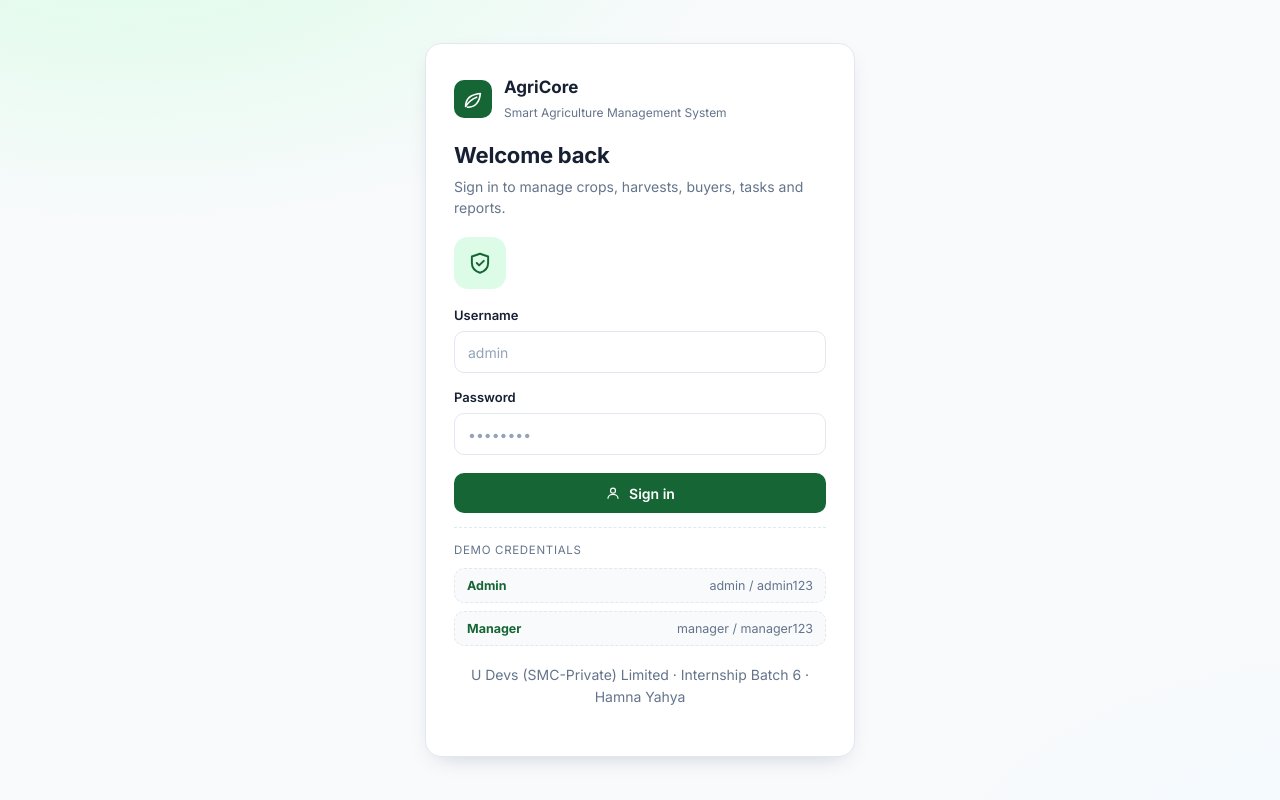
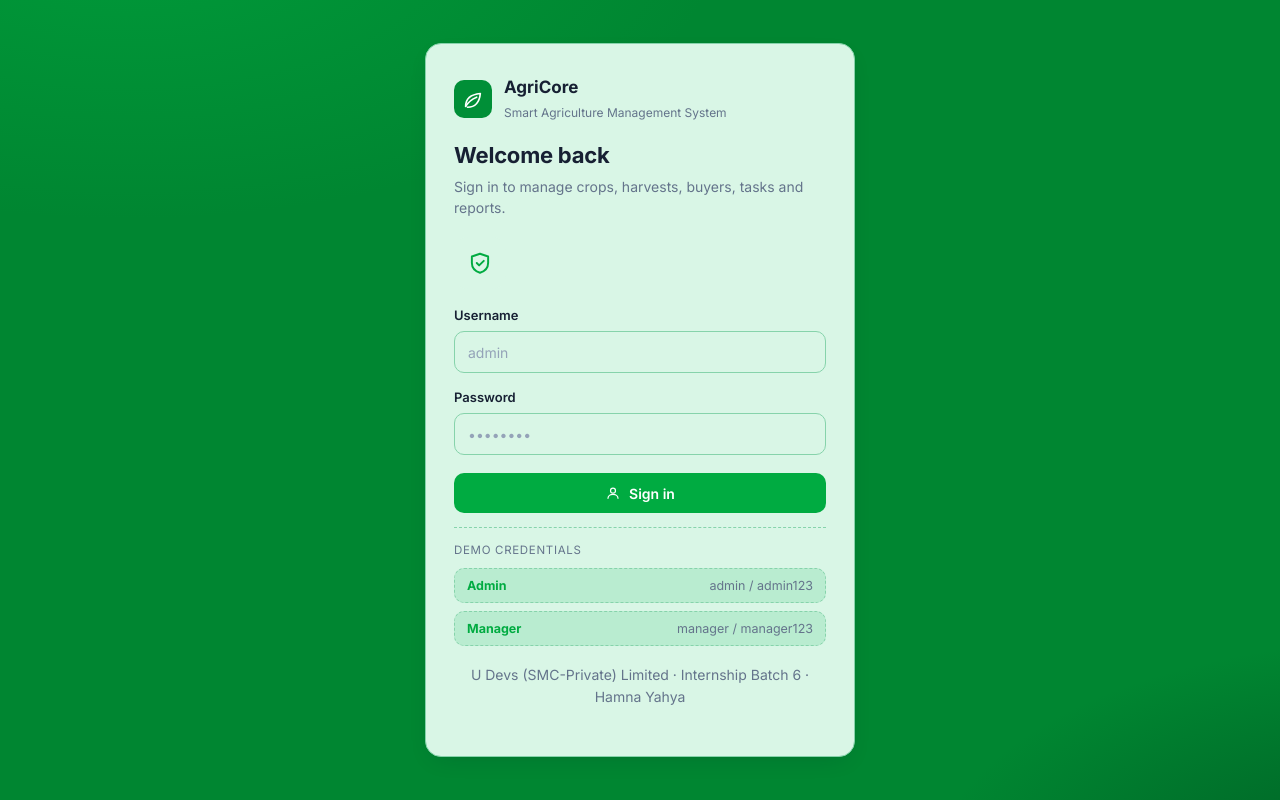
Before and after one commit to hamnayahya416-sketch/agriculture-management-system, a React (Create React App) app: page /#/login in a window 1280 px wide. Built offline with nearby package versions, Linux system fonts and the light colour scheme.

Commit message:
style: apply green theme with agri-* tokens (Part A)

```diff
--- a/src/data/seedData.js
+++ b/src/data/seedData.js
@@ -38,8 +38,8 @@ export const SEED_ORDERS = [
 ];
 
 export const SEED_BUYERS = [
-  { id: "BYR-101", name: "Ayesha Khan", cnic: "3520244719832", imageBase64: avatarUrl("AK", "#166534"), cropId: 1, quantity: 500, date: monthOffsetIso(0, 12) },
-  { id: "BYR-102", name: "Bilal Ahmed", cnic: "4210198765435", imageBase64: avatarUrl("BA", "#0284c7"), cropId: 3, quantity: 300, date: monthOffsetIso(0, 15) },
+  { id: "BYR-101", name: "Ayesha Khan", cnic: "3520244719832", imageBase64: avatarUrl("AK", "#00AB41"), cropId: 1, quantity: 500, date: monthOffsetIso(0, 12) },
+  { id: "BYR-102", name: "Bilal Ahmed", cnic: "4210198765435", imageBase64: avatarUrl("BA", "#008631"), cropId: 3, quantity: 300, date: monthOffsetIso(0, 15) },
   { id: "BYR-103", name: "Sana Iqbal", cnic: "6110155667789", imageBase64: avatarUrl("SI", "#7c3aed"), cropId: 6, quantity: 450, date: dayOffsetIso(-3) },
 ];
 
--- a/src/expenses/ExpenseCategoryChart.js
+++ b/src/expenses/ExpenseCategoryChart.js
@@ -12,7 +12,7 @@ import { selectExpenseItems } from "../store/selectors/entitySelectors";
 import Card from "../common/Card";
 import { formatMoney } from "../utils/formatters";
 
-const COLORS = ["#166534", "#0EA5E9", "#F59E0B", "#7C3AED", "#DC2626", "#059669", "#64748B", "#DB2777"];
+const COLORS = ["#00AB41", "#006B2A", "#F59E0B", "#7C3AED", "#DC2626", "#0F766E", "#64748B", "#DB2777"];
 
 export const selectExpenseByCategory = createSelector([selectExpenseItems], (expenses) => {
   const totals = {};
--- a/src/harvest/HarvestChart.js
+++ b/src/harvest/HarvestChart.js
@@ -28,14 +28,14 @@ export default function HarvestChart() {
             <Bar
               dataKey="harvest"
               name="Harvested (kg)"
-              fill="#166534"
+              fill="#00AB41"
               radius={[6, 6, 0, 0]}
               isAnimationActive={false}
             />
             <Bar
               dataKey="sales"
               name="Sold (kg)"
-              fill="#0EA5E9"
+              fill="#006B2A"
               radius={[6, 6, 0, 0]}
               isAnimationActive={false}
             />
--- a/src/harvest/OrderStatusChart.js
+++ b/src/harvest/OrderStatusChart.js
@@ -12,9 +12,9 @@ import Card from "../common/Card";
 
 const COLORS = {
   Pending: "#F59E0B",
-  Processing: "#0EA5E9",
+  Processing: "#0F766E",
   Packed: "#7C3AED",
-  Delivered: "#166534",
+  Delivered: "#008631",
   Cancelled: "#DC2626",
 };
 
--- a/src/harvest/OrdersTimelineChart.js
+++ b/src/harvest/OrdersTimelineChart.js
@@ -38,7 +38,7 @@ export default function OrdersTimelineChart() {
               yAxisId="left"
               dataKey="revenue"
               name="Revenue ($)"
-              fill="#166534"
+              fill="1166534"
               radius={[6, 6, 0, 0]}
               isAnimationActive={false}
             />
@@ -46,7 +46,7 @@ export default function OrdersTimelineChart() {
               yAxisId="right"
               dataKey="orders"
               name="Orders"
-              stroke="#F59E0B"
+              stroke="1F59E0B"
               strokeWidth={2.5}
               dot={{ r: 3 }}
               isAnimationActive={false}
--- a/src/index.css
+++ b/src/index.css
@@ -1,20 +1,28 @@
 /* =================================================================== tokens */
 :root {
-  --primary: #166534;
-  --primary-hover: #15803d;
-  --secondary: #22c55e;
-  --soft-green: #dcfce7;
-  --bg: #f8fafc;
-  --surface: #ffffff;
+  /* AgriCore green theme (Part A) — page, accent and surface tints */
+  --agri-bg: #008631;
+  --agri-accent: #00ab41;
+  --agri-accent-dark: #008f37;
+  --agri-accent-light: #d9f6e6;
+  --agri-tint: #b9ecd0;
+
+  --primary: var(--agri-accent);
+  --primary-hover: var(--agri-accent-dark);
+  --primary-text: #166534;
+  --secondary: var(--agri-accent);
+  --soft-green: var(--agri-accent-light);
+  --bg: var(--agri-bg);
+  --surface: var(--agri-accent-light);
   --text: #172033;
   --muted: #64748b;
-  --border: #e2e8f0;
+  --border: #86d3ab;
   --danger: #dc2626;
   --danger-soft: #fef2f2;
   --warning: #d97706;
   --warning-soft: #fffbeb;
-  --info: #0284c7;
-  --info-soft: #f0f9ff;
+  --info: #0f766e;
+  --info-soft: #e0f5f2;
   --violet: #7c3aed;
   --violet-soft: #f5f3ff;
 
@@ -141,8 +149,8 @@ strong {
 .sidebar {
   width: var(--sidebar-w);
   flex: 0 0 var(--sidebar-w);
-  background: var(--surface);
-  border-right: 1px solid var(--border);
+  background: var(--agri-accent);
+  border-right: 1px solid var(--agri-accent-dark);
   position: sticky;
   top: 0;
   height: 100vh;
@@ -167,7 +175,7 @@ strong {
   height: 38px;
   flex: 0 0 38px;
   border-radius: 10px;
-  background: var(--primary);
+  background: var(--agri-accent-dark);
   color: #fff;
   display: grid;
   place-items: center;
@@ -240,14 +248,14 @@ strong {
 }
 
 .nav-item:hover {
-  background: var(--bg);
+  background: var(--agri-accent-dark);
   color: var(--text);
 }
 
 .nav-item.is-active {
   background: var(--primary);
   color: #fff;
-  box-shadow: 0 8px 16px -10px rgba(22, 101, 52, 0.9);
+  box-shadow: 0 8px 16px -10px rgba(0, 143, 55, 0.9);
 }
 
 .nav-item.is-active svg {
@@ -297,9 +305,9 @@ strong {
   top: 0;
   z-index: 40;
   min-height: var(--header-h);
-  background: rgba(255, 255, 255, 0.92);
+  background: rgba(0, 171, 65, 0.94);
   backdrop-filter: blur(8px);
-  border-bottom: 1px solid var(--border);
+  border-bottom: 1px solid var(--agri-accent-dark);
   display: flex;
   align-items: center;
   gap: 14px;
@@ -345,7 +353,7 @@ strong {
 }
 
 .icon-btn:hover {
-  color: var(--primary);
+  color: var(--primary-text);
   border-color: var(--secondary);
 }
 
@@ -375,7 +383,7 @@ strong {
   height: 30px;
   border-radius: 50%;
   background: var(--soft-green);
-  color: var(--primary);
+  color: var(--primary-text);
   display: grid;
   place-items: center;
 }
@@ -449,7 +457,7 @@ strong {
   align-items: center;
   gap: 10px;
   padding: 10px 16px;
-  border-bottom: 1px solid var(--bg);
+  border-bottom: 1px solid var(--border);
 }
 
 .bell__panel li:last-child {
@@ -545,7 +553,7 @@ strong {
   display: grid;
   place-items: center;
   background: var(--soft-green);
-  color: var(--primary);
+  color: var(--primary-text);
 }
 
 .stat-card__icon--blue {
@@ -564,7 +572,7 @@ strong {
 }
 
 .stat-card__icon--slate {
-  background: #f1f5f9;
+  background: var(--agri-tint);
   color: var(--muted);
 }
 
@@ -700,7 +708,7 @@ strong {
   letter-spacing: 0.06em;
   text-transform: uppercase;
   color: var(--muted);
-  background: var(--bg);
+  background: var(--agri-tint);
   padding: 10px;
   border-bottom: 1px solid var(--border);
   white-space: nowrap;
@@ -718,7 +726,7 @@ strong {
 }
 
 .table tbody tr:hover {
-  background: var(--bg);
+  background: var(--agri-tint);
 }
 
 .table tbody tr:last-child td {
@@ -754,7 +762,7 @@ strong {
 
 .badge--green {
   background: var(--soft-green);
-  color: var(--primary);
+  color: var(--primary-text);
 }
 
 .badge--blue {
@@ -778,7 +786,7 @@ strong {
 }
 
 .badge--grey {
-  background: #f1f5f9;
+  background: var(--agri-tint);
   color: #475569;
 }
 
@@ -821,8 +829,8 @@ strong {
 }
 
 .btn--ghost:hover {
-  background: var(--bg);
-  border-color: #cbd5e1;
+  background: var(--agri-tint);
+  border-color: var(--agri-accent-dark);
 }
 
 .btn--danger {
@@ -861,12 +869,12 @@ strong {
 
 .chip:hover {
   border-color: var(--secondary);
-  color: var(--primary);
+  color: var(--primary-text);
 }
 
 .chip.is-active {
   background: var(--primary);
-  border-color: var(--primary);
+  border-color: var(--agri-accent-dark);
   color: #fff;
 }
 
@@ -898,7 +906,7 @@ strong {
 
 .search input:focus {
   border-color: var(--secondary);
-  box-shadow: 0 0 0 3px rgba(34, 197, 94, 0.15);
+  box-shadow: 0 0 0 3px rgba(0, 171, 65, 0.18);
 }
 
 .search--sm {
@@ -920,14 +928,14 @@ strong {
 .progress__track {
   flex: 1;
   height: 7px;
-  background: #eef2f7;
+  background: var(--agri-tint);
   border-radius: 999px;
   overflow: hidden;
 }
 
 .progress__fill {
   height: 100%;
-  background: linear-gradient(90deg, var(--secondary), var(--primary));
+  background: linear-gradient(90deg, var(--agri-accent), var(--agri-accent-dark));
   border-radius: 999px;
   transition: width 0.4s ease;
 }
@@ -971,7 +979,7 @@ strong {
   height: 52px;
   border-radius: 12px;
   background: var(--soft-green);
-  color: var(--primary);
+  color: var(--primary-text);
   display: grid;
   place-items: center;
 }
@@ -997,7 +1005,7 @@ strong {
 }
 
 .weather-facts div {
-  background: var(--bg);
+  background: var(--agri-tint);
   border: 1px solid var(--border);
   border-radius: 10px;
   padding: 9px 10px;
@@ -1235,7 +1243,7 @@ strong {
 .field select:focus,
 .field textarea:focus {
   border-color: var(--secondary);
-  box-shadow: 0 0 0 3px rgba(34, 197, 94, 0.15);
+  box-shadow: 0 0 0 3px rgba(0, 171, 65, 0.18);
 }
 
 .field input[aria-invalid="true"],
@@ -1276,7 +1284,7 @@ strong {
   gap: 7px;
   border: 1.5px dashed var(--border);
   border-radius: var(--radius);
-  background: var(--bg);
+  background: var(--agri-tint);
   padding: 22px;
   text-align: center;
   font-size: 13.5px;
@@ -1287,7 +1295,7 @@ strong {
 
 .upload__box:hover {
   border-color: var(--secondary);
-  color: var(--primary);
+  color: var(--primary-text);
 }
 
 .upload__box input {
@@ -1335,7 +1343,7 @@ strong {
 }
 
 .steps li::marker {
-  color: var(--primary);
+  color: var(--primary-text);
   font-weight: 700;
 }
 
@@ -1357,7 +1365,7 @@ strong {
   margin: 0 auto 16px;
   border-radius: 50%;
   background: var(--soft-green);
-  color: var(--primary);
+  color: var(--primary-text);
   display: grid;
   place-items: center;
   animation: pop 0.3s ease;
@@ -1377,7 +1385,7 @@ strong {
 .success-box h2 {
   font-size: 21px;
   font-weight: 700;
-  color: var(--primary);
+  color: var(--primary-text);
   margin-bottom: 10px;
 }
 
@@ -1407,7 +1415,7 @@ strong {
   width: 54px;
   height: 54px;
   border-radius: 50%;
-  background: var(--bg);
+  background: var(--agri-tint);
   border: 1px solid var(--border);
   color: var(--muted);
   display: grid;
@@ -1497,7 +1505,7 @@ strong {
 }
 
 .footer__left svg {
-  color: var(--primary);
+  color: var(--primary-text);
 }
 
 .footer__left b {
@@ -1519,7 +1527,7 @@ strong {
 }
 
 .footer__links button:hover {
-  color: var(--primary);
+  color: var(--primary-text);
 }
 
 .footer__tag {
--- a/src/inventory/InventoryChart.js
+++ b/src/inventory/InventoryChart.js
@@ -28,7 +28,7 @@ export default function InventoryChart() {
             <Bar
               dataKey="value"
               name="Units in store"
-              fill="#166534"
+              fill="1166534"
               radius={[6, 6, 0, 0]}
               isAnimationActive={false}
             />
--- a/src/reports/ProfitLossChart.js
+++ b/src/reports/ProfitLossChart.js
@@ -31,7 +31,7 @@ export default function ProfitLossChart() {
             <Bar
               dataKey="revenue"
               name="Revenue ($)"
-              fill="#166534"
+              fill="#00AB41"
               radius={[6, 6, 0, 0]}
               isAnimationActive={false}
             />
@@ -45,7 +45,7 @@ export default function ProfitLossChart() {
             <Line
               dataKey="profit"
               name="Profit ($)"
-              stroke="#0EA5E9"
+              stroke="#006B2A"
               strokeWidth={2.5}
               dot={{ r: 3 }}
               isAnimationActive={false}
--- a/src/styles/custom.css
+++ b/src/styles/custom.css
@@ -77,8 +77,8 @@
   place-items: center;
   padding: 24px;
   background:
-    radial-gradient(1000px 500px at 10% -10%, var(--soft-green), transparent 60%),
-    radial-gradient(800px 400px at 110% 110%, var(--info-soft), transparent 60%),
+    radial-gradient(1000px 500px at 10% -10%, rgba(0, 171, 65, 0.55), transparent 60%),
+    radial-gradient(800px 400px at 110% 110%, rgba(0, 79, 32, 0.75), transparent 60%),
     var(--bg);
 }
 
@@ -172,7 +172,7 @@
   justify-content: space-between;
   gap: 10px;
   border: 1px dashed var(--border);
-  background: var(--bg);
+  background: var(--agri-tint);
   border-radius: 10px;
   padding: 9px 12px;
   font-size: 12.5px;
@@ -235,7 +235,7 @@
 }
 
 .humidity-gauge--green {
-  --gauge-color: #22c55e;
+  --gauge-color: #00ab41;
 }
 .humidity-gauge--amber {
   --gauge-color: #f59e0b;
@@ -380,7 +380,7 @@
   border: 1px solid var(--border);
   border-left-width: 3px;
   border-radius: var(--radius-sm);
-  background: var(--bg);
+  background: var(--agri-tint);
 }
 
 .alert-list__item--danger {
@@ -490,7 +490,7 @@ a.nav-item {
 
 /* ====================================================== report / print */
 .report-preview {
-  background: #ffffff;
+  background: var(--surface);
   color: #172033;
   border: 1px solid var(--border);
   border-radius: var(--radius);
@@ -541,20 +541,28 @@ a.nav-item {
 
 /* ======================================================== dark overrides */
 :root[data-theme="dark"] {
-  --primary: #22c55e;
-  --primary-hover: #4ade80;
-  --soft-green: #11301f;
-  --bg: #0b1220;
-  --surface: #111a2c;
+  --agri-bg: #043d1c;
+  --agri-accent: #00ab41;
+  --agri-accent-dark: #008f37;
+  --agri-accent-light: #0b5a2d;
+  --agri-tint: #0a4a25;
+
+  --primary: var(--agri-accent);
+  --primary-hover: var(--agri-accent-dark);
+  --primary-text: #22c55e;
+  --secondary: var(--agri-accent);
+  --soft-green: var(--agri-accent-light);
+  --bg: var(--agri-bg);
+  --surface: var(--agri-accent-light);
   --text: #e6edf7;
   --muted: #93a2b8;
-  --border: #1f2b42;
+  --border: #14563a;
   --danger: #f87171;
   --danger-soft: #2a1519;
   --warning: #fbbf24;
   --warning-soft: #2a200d;
-  --info: #38bdf8;
-  --info-soft: #0b2333;
+  --info: #5eead4;
+  --info-soft: #062b26;
   --violet: #a78bfa;
   --violet-soft: #1d1633;
   --shadow: 0 1px 2px rgba(0, 0, 0, 0.45), 0 1px 3px rgba(0, 0, 0, 0.35);
@@ -562,7 +570,7 @@ a.nav-item {
 }
 
 :root[data-theme="dark"] .header {
-  background: rgba(17, 26, 44, 0.92);
+  background: rgba(0, 143, 55, 0.94);
 }
 
 :root[data-theme="dark"] .login-form__demo-chip,
@@ -629,7 +637,7 @@ a.nav-item {
   }
 
   body {
-    background: #fff;
+    background: var(--agri-bg);
   }
 }
 
@@ -679,7 +687,7 @@ a.nav-item {
   border: 1px solid var(--border);
   border-radius: var(--radius-sm);
   padding: 14px;
-  background: var(--bg);
+  background: var(--agri-tint);
   display: flex;
   flex-direction: column;
   gap: 4px;
@@ -806,7 +814,7 @@ a.nav-item {
   border-radius: 50%;
   object-fit: cover;
   border: 2px solid var(--border);
-  background: var(--bg);
+  background: var(--agri-tint);
   display: block;
 }
 
@@ -871,7 +879,7 @@ a.nav-item {
 }
 
 .details-grid div {
-  background: var(--bg);
+  background: var(--agri-tint);
   border: 1px solid var(--border);
   border-radius: 10px;
   padding: 9px 12px;
@@ -1148,3 +1156,60 @@ a.nav-item {
     break-inside: avoid;
   }
 }
+
+/* ================================================= Bootstrap overrides (green theme)
+   Only bootstrap-grid is imported, but these keep any Bootstrap utility or
+   component class on the AgriCore palette. */
+.btn-primary,
+.btn-outline-primary {
+  background: var(--agri-accent);
+  border-color: var(--agri-accent);
+  color: #fff;
+}
+.btn-primary:hover,
+.btn-outline-primary:hover,
+.btn-primary:focus,
+.btn-outline-primary:focus {
+  background: var(--agri-accent-dark);
+  border-color: var(--agri-accent-dark);
+  color: #fff;
+}
+.bg-white,
+.bg-light {
+  background: var(--agri-accent-light) !important;
+}
+.navbar {
+  background: var(--agri-accent);
+  border-bottom: 1px solid var(--agri-accent-dark);
+}
+.card {
+  background: var(--agri-accent-light);
+  border-color: var(--border);
+}
+.table {
+  --bs-table-bg: var(--agri-accent-light);
+  color: var(--text);
+}
+.badge.bg-primary,
+.progress-bar {
+  background: var(--agri-accent);
+}
+.page-link {
+  background: var(--agri-accent-light);
+  color: var(--primary-text);
+  border-color: var(--border);
+}
+.page-link:hover {
+  background: var(--agri-tint);
+  color: var(--primary-text);
+  border-color: var(--agri-accent-dark);
+}
+.form-control:focus,
+.form-select:focus {
+  border-color: var(--agri-accent);
+  box-shadow: 0 0 0 3px rgba(0, 171, 65, 0.18);
+}
+.modal-content {
+  background: var(--agri-accent-light);
+  border-color: var(--border);
+}
```
Also changed, not shown: src/dashboard/CropHealthChart.js (+4 -4 lines).
